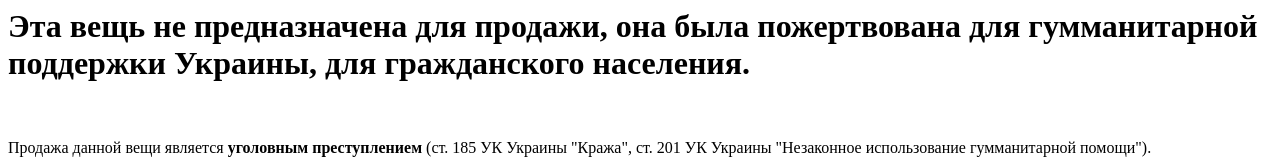
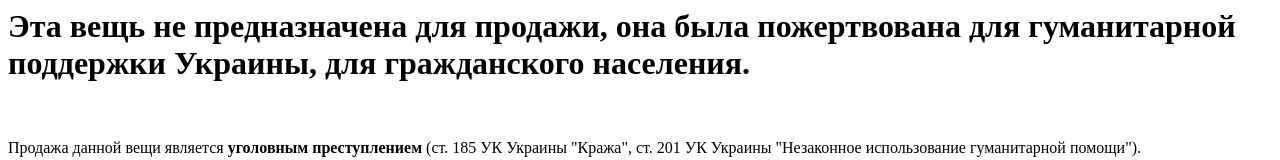
Before and after one commit to UA-DONATIONS/civ9us.github.io, a plain HTML site: page index.html in a window 1280 px wide. Shown: the top 160 px of the page. Drawn offline with Linux system fonts and the light colour scheme.

Commit message:
Update index.html

```diff
--- a/index.html
+++ b/index.html
@@ -1,5 +1,5 @@
-<h1>Эта вещь не предназначена для продажи, она была пожертвована для гумманитарной поддержки Украины, для гражданского населения.</h1> <br/><br/>
-Продажа данной вещи является <b>уголовным преступлением</b> (ст. 185 УК Украины "Кража", ст. 201 УК Украины "Незаконное использование гумманитарной помощи"). <br/><br/>
+<h1>Эта вещь не предназначена для продажи, она была пожертвована для гуманитарной поддержки Украины, для гражданского населения.</h1> <br/><br/>
+Продажа данной вещи является <b>уголовным преступлением</b> (ст. 185 УК Украины "Кража", ст. 201 УК Украины "Незаконное использование гуманитарной помощи"). <br/><br/>
 Если Вы видите ее в продаже или получили ее любыми другими способами, кроме как бесплатная помощь - пожалуйста, сообщите в полицию и отправьте письмо на <b>report@civ9.us</b>.<br/><br/>
 Если Вы видите использование данной вещи в войсках - это законно, но пожалуйста отправьте письмо на <b>report@civ9.us</b>, что бы помочь нам понять возможные проблемы в распределении помощи. <br/><br/>
 Вы можете по серийному номеру (если он предоставлен и зарегистрирован) проверить источник и маршрут передачи.
```
